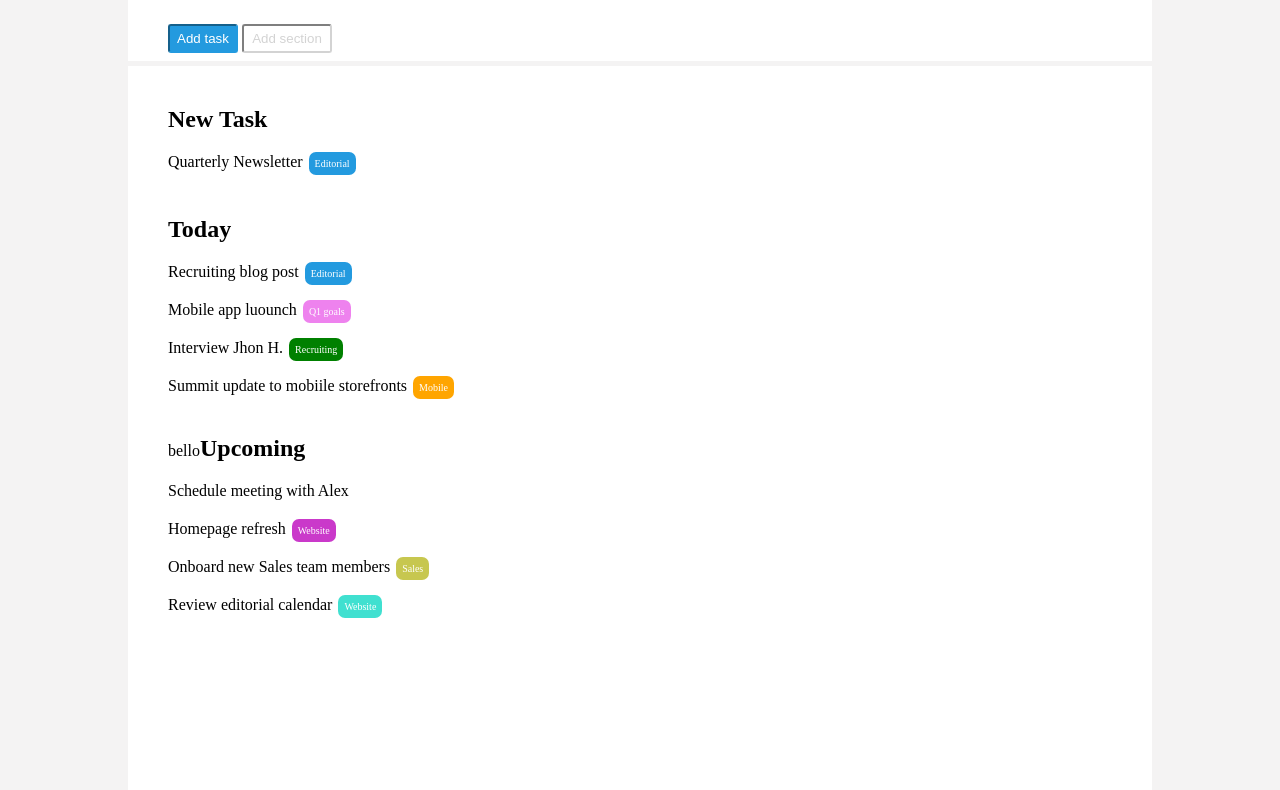
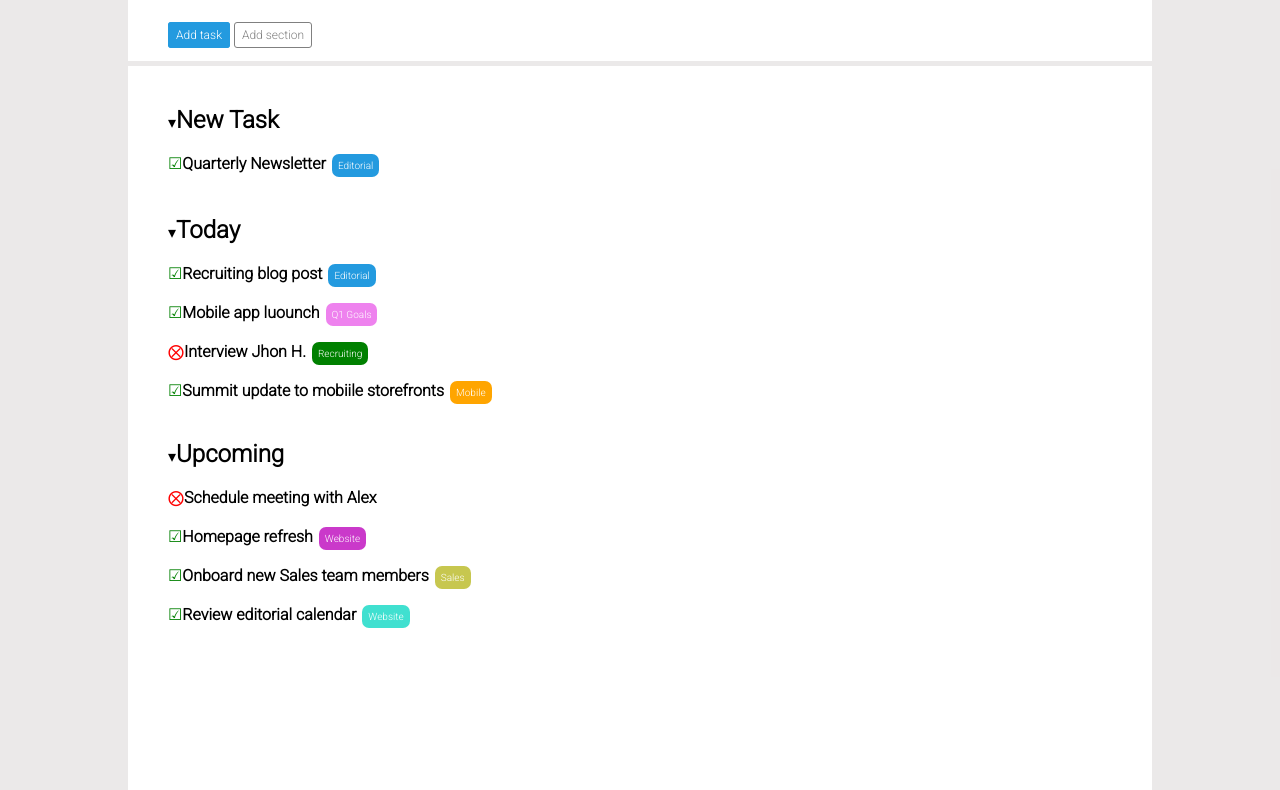
Before and after one commit to Cristian1231233/html-css-toboolist, a plain HTML site: page index.html in a window 1280 px wide. Shown: the part 86-876 px from the top of the page. Drawn offline with Linux system fonts and the light colour scheme.

Commit message:
completo commit

```diff
--- a/index.html
+++ b/index.html
@@ -4,6 +4,7 @@
     <meta charset="UTF-8">
     <meta http-equiv="X-UA-Compatible" content="IE=edge">
     <meta name="viewport" content="width=device-width, initial-scale=1.0">
+    <link href="https://fonts.googleapis.com/css2?family=Roboto:wght@300&display=swap" rel="stylesheet">
     <link rel="stylesheet" href="style.css">
     <title>Toboolist</title>
 </head>
@@ -17,50 +18,50 @@
    <main>
     <div class="background">
        <div class="align">
-              <input class="task" type="bottom" placeholder="Add task">
-              <input class="section" type="bottom" placeholder="Add section">
+              <bottom class="task">Add task</bottom>
+              <bottom class="section">Add section</bottom>
       </div>
       <div class="info">
           <div class="under-info">
               <div>
-                <span></span><h2>New Task</h2>
+                <span>&#9662</span><h2>New Task</h2>
             </div>
             <div class="letter">
-                <span>Quarterly Newsletter</span><span class="edit" id="blue">Editorial</span>
+                <span class="comma">&#9745</span><span><strong>Quarterly Newsletter</strong></span><span class="edit" id="blue">Editorial</span>
             </div>
         </div>
             <div class="under-info">
                 <div>
-                  <span></span><h2>Today</h2>
+                  <span>&#9662</span><h2>Today</h2>
               </div>
               <div class="letter">
-                  <span>Recruiting blog post</span><span class="edit" id="blue" >Editorial</span>
+                  <span class="comma">&#9745</span><span><strong>Recruiting blog post</strong></span><span class="edit" id="blue" >Editorial</span>
                   </div>
                   <div class="letter">
-                    <span>Mobile app luounch</span><span class="edit" id="violet">Q1 goals</span>
+                    <span class="comma">&#9745</span><span><strong>Mobile app luounch</strong></span><span class="edit" id="violet">Q1 Goals</span>
                     </div>
                     <div class="letter">
-                        <span>Interview Jhon H.</span><span class="edit" id="green">Recruiting</span>
+                        <span class="cross">&#10754</span><span><strong>Interview Jhon H.</strong></span><span class="edit" id="green">Recruiting</span>
                   </div>
 
                   <div class="letter">
-                    <span>Summit update to mobiile storefronts</span><span class="edit" id="orange">Mobile</span>
+                    <span class="comma">&#9745</span><span><strong>Summit update to mobiile storefronts</strong></span><span class="edit" id="orange">Mobile</span>
               </div>
               <div class="coming">
-                  <span>bello</span><h2>Upcoming</h2>
+                  <span>&#9662</span><h2>Upcoming</h2>
             </div>
 
           <div class="letter">
-            <span>Schedule meeting with Alex</span>
+            <span class="cross">&#10754</span><span><strong>Schedule meeting with Alex</strong></span>
       </div>
       <div class="letter">
-        <span>Homepage refresh</span><span class="edit" id="violetto">Website</span>
+        <span class="comma">&#9745</span><span><strong>Homepage refresh</strong></span><span class="edit" id="violetto">Website</span>
      </div>
      <div class="letter">
-        <span>Onboard new Sales team members</span><span class="edit" id="yellow">Sales</span>
+        <span class="comma">&#9745</span><span><strong>Onboard new Sales team members</strong></span><span class="edit" id="yellow">Sales</span>
   </div>
   <div class="letter">
-    <span>Review editorial calendar</span><span class="edit" id="celeste">Website</span>
+    <span class="comma">&#9745</span><span><strong>Review editorial calendar</strong></span><span class="edit" id="celeste">Website</span>
 </div>
 
 
--- a/style.css
+++ b/style.css
@@ -1,3 +1,8 @@
+body{
+    background: rgba(201, 194, 194,0.2);
+    font-family: 'Roboto', sans-serif;
+}
+
 *{
     margin: 0;
     padding: 0;
@@ -30,7 +35,7 @@ img{
     padding-top: 30px;
 }
 .task, .section{
-    padding: 5px 5px;
+    padding: 5px 7px;
     text-align: center;
     border-radius: 3px;
 }
@@ -39,15 +44,26 @@ img{
     background-color: rgb(35, 154, 223);
     color: white;
     margin-left: 40px;
-    border-color: rgb(35, 154, 223);
+    border: 1px solid rgb(35, 154, 223);
+    font-size: 12px;
+}
 
+.cross{
+    color: red;
+}
+.comma{
+    color: green;
 }
 .section{
+    font-size: 12px;
     width: 90px;
-    border-color: lightgray;
+    background-color: white;
+    border: 1px solid gray;
+    color: gray;
 }
 .task::placeholder{
     color: white;
+
 }
 .section::placeholder{
     color: lightgray;
```
